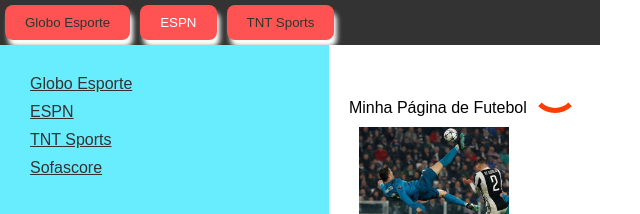
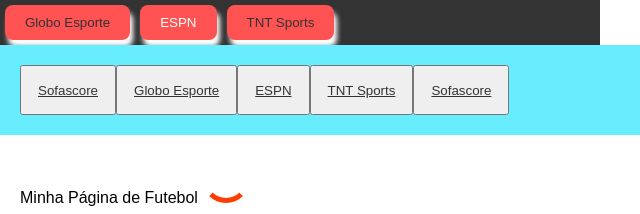
Before and after one commit to WeslliVs/WeslliVs.github.io, a plain HTML site: page prova01/index.html in a window 600 px wide. Shown: the top 214 px of the page, 640 px wide, since content can reach past the window. Drawn offline with Linux system fonts and the light colour scheme.

Commit message:
Correções

```diff
--- a/prova01/index.html
+++ b/prova01/index.html
@@ -3,7 +3,6 @@
 
 <head>
   <meta charset="UTF-8">
-  <meta http-equiv="X-UA-Compatible" content="IE=edge">
   <meta name="viewport" content="width=device-width, initial-scale=1.0">
   <title>Minha Página de Futebol</title>
   <link rel="stylesheet" type="text/css" href="style.css"/>
@@ -29,10 +28,11 @@
   <div class="container">
     <!-- Menu lateral esquerdo -->
     <div class="sidebar-left">
-      <a href="https://ge.globo.com">Globo Esporte</a>
-      <a href="https://www.espn.com.br">ESPN</a>
-      <a href="https://tntsports.com.br">TNT Sports</a>
-      <a href="https://www.sofascore.com/pt/">Sofascore</a>
+      <button><a href="https://www.sofascore.com/pt/">Sofascore</a></button>
+      <button><a href="https://ge.globo.com">Globo Esporte</a></button>
+      <button><a href="https://www.espn.com.br">ESPN</a></button>
+      <button><a href="https://tntsports.com.br">TNT Sports</a></button>
+      <button><a href="https://www.sofascore.com/pt/">Sofascore</a></button>
     </div>
 
     <!-- Conteúdo central -->
--- a/prova01/style.css
+++ b/prova01/style.css
@@ -34,47 +34,24 @@ body {
 
 /* Estilo do menu lateral esquerdo */
 .sidebar-left {
+  display: flex;
+  flex-direction: column;
   width: 20vw;
   height: 1200px;
-  min-height: 50px;
   background-color: #68edff;
   padding: 20px;
-  top: 0;
-  left: 0;
 }
 
 /* Estilo dos links no menu lateral esquerdo */
 .sidebar-left a {
-  display: block;
+  display: flex;
+  flex-direction: column;
   margin: 10px;
   color: #333;
 }
 
-/* Define a estrutura do conteúdo principal */
 .container {
   display: flex;
-  flex-direction: column;
-  align-items: stretch;
-}
-
-@media screen and (min-width: 600px) {
-  /* Estilo do menu lateral esquerdo */
-  .sidebar-left {
-    width: 100%;
-    min-height: 20px;
-    background-color: #68edff;
-  }
-
-  /* Estilo dos links no menu lateral esquerdo */
-  .sidebar-left a {
-    display: block;
-    margin: 10px;
-    color: #333;
-  }
-
-  .container {
-    flex-direction: row;
-  }
 }
 
 /* Estilo do conteúdo principal */
@@ -140,3 +117,33 @@ div.link-menu:hover div.menu {
     ); /* Determina o grau da rotação quando está em 100% */
   }
 }
+
+@media screen and (max-width: 600px) {
+  /* Estilo do menu lateral esquerdo */
+  .sidebar-left {
+    display: flex;
+    flex-direction: row;
+    width: 100%;
+    height: 50px;
+    min-height: 20px;
+    background-color: #68edff;
+  }
+
+  /* Estilo dos links no menu lateral esquerdo */
+  .sidebar-left a {
+    display: flex;
+    flex-direction: row;
+    margin: 10px;
+    color: #333;
+  }
+
+  .container {
+    display: flex;
+    flex-direction: column;
+    align-items: stretch;
+  }
+
+  .content {
+    flex-direction: column;
+  }
+}
```
